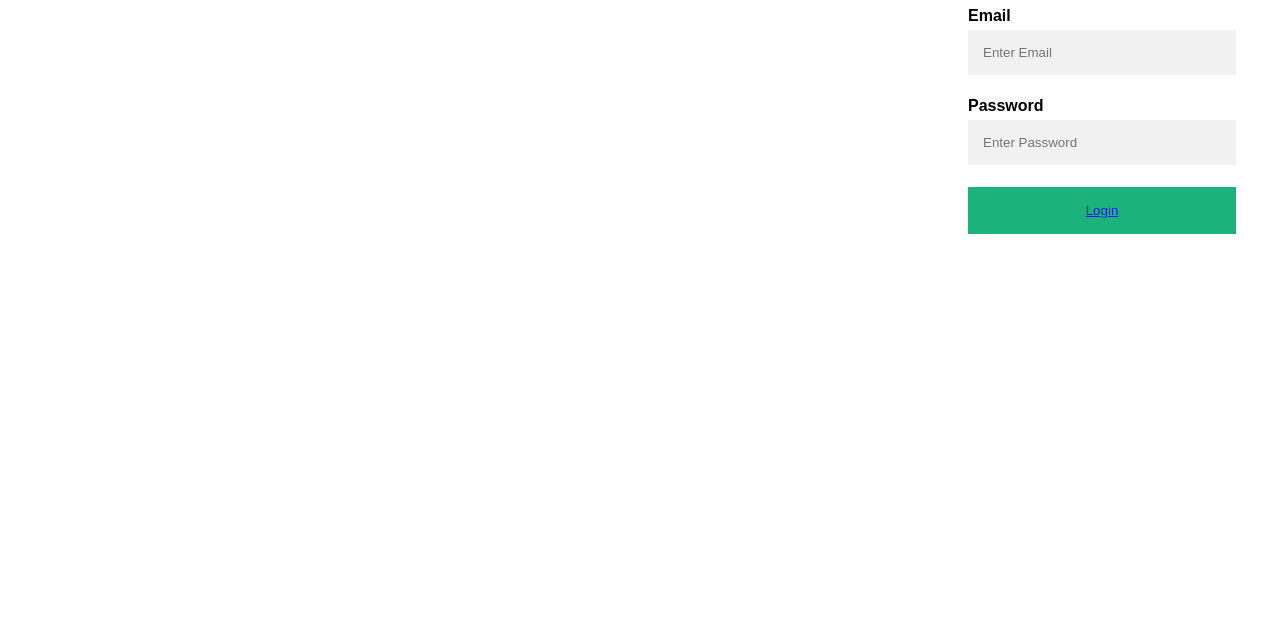
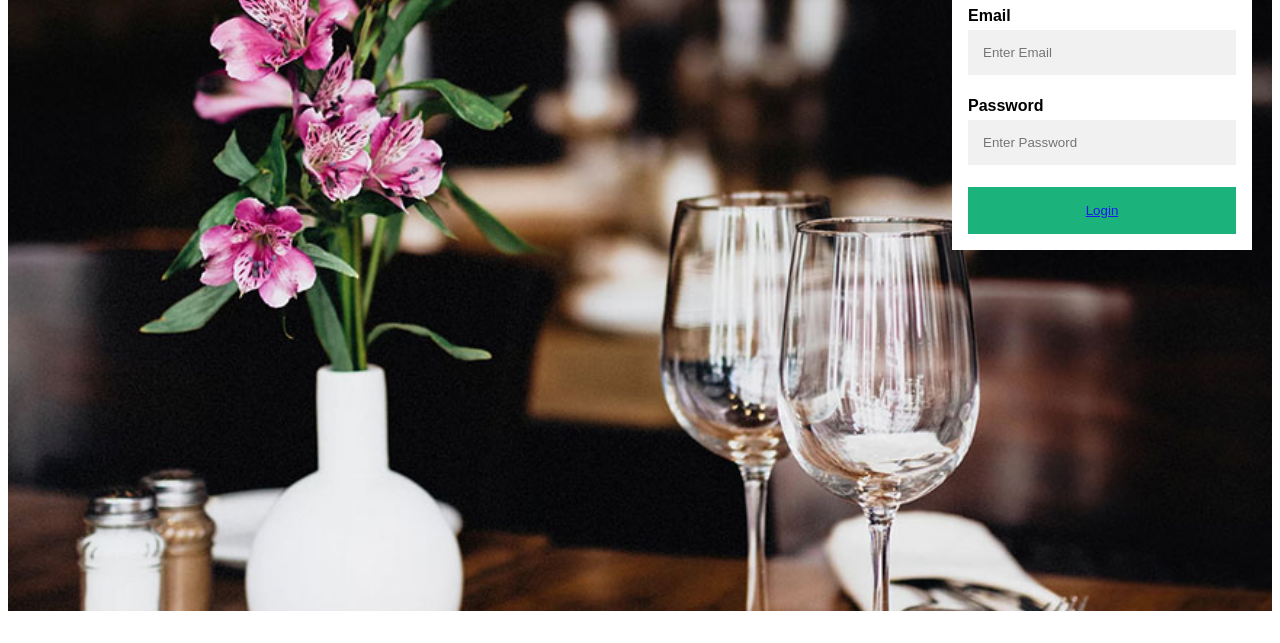
Before and after one commit to pdrashtic/login-page, a plain HTML site: page index.html in a window 1280 px wide. Shown: the part 177-820 px from the top of the page. Drawn offline with Linux system fonts and the light colour scheme.

Commit message:
Update index.html

```diff
--- a/index.html
+++ b/index.html
@@ -19,7 +19,7 @@ h2{
 
 .bg-img {
 
-    background-image: url("img/Saved Pictures/New folder/post-thumb-4.jpg");
+    background-image: url("post-thumb-4.jpg");
 
   min-height: 90%;
 
```
